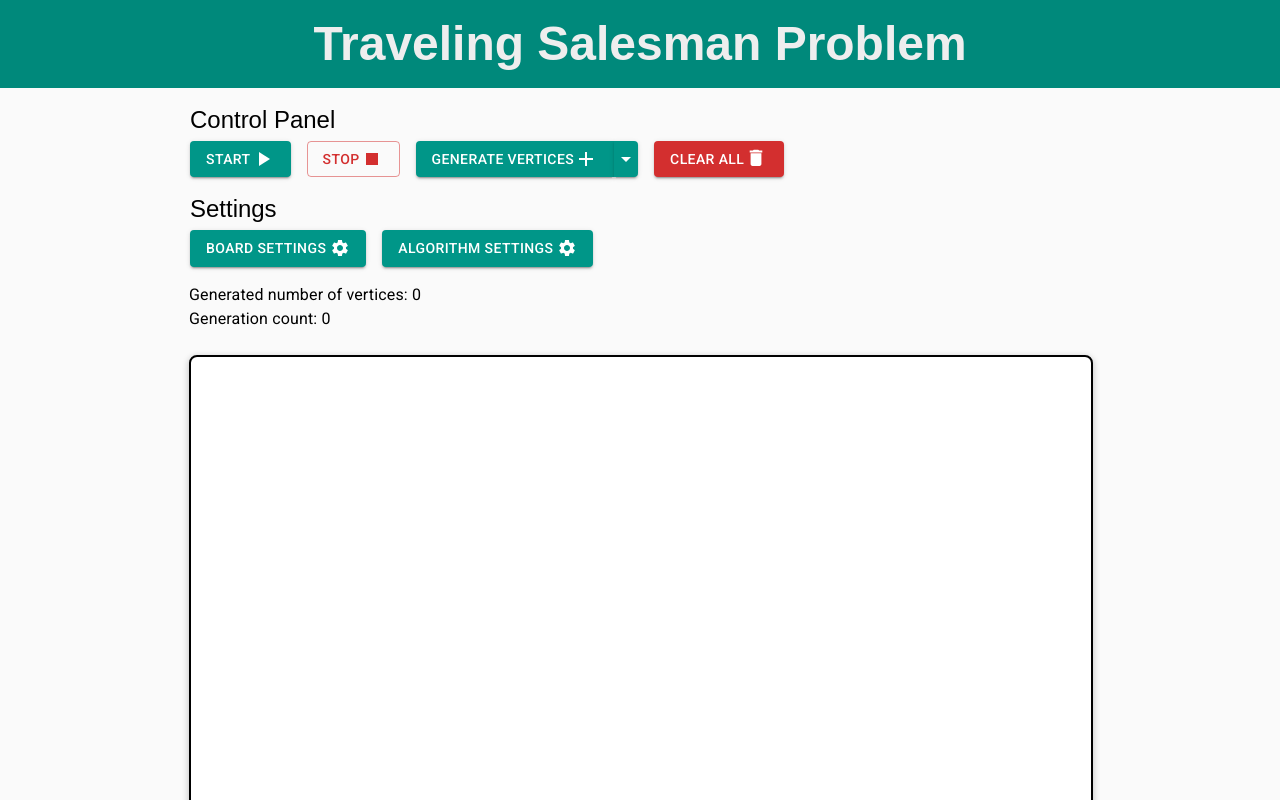
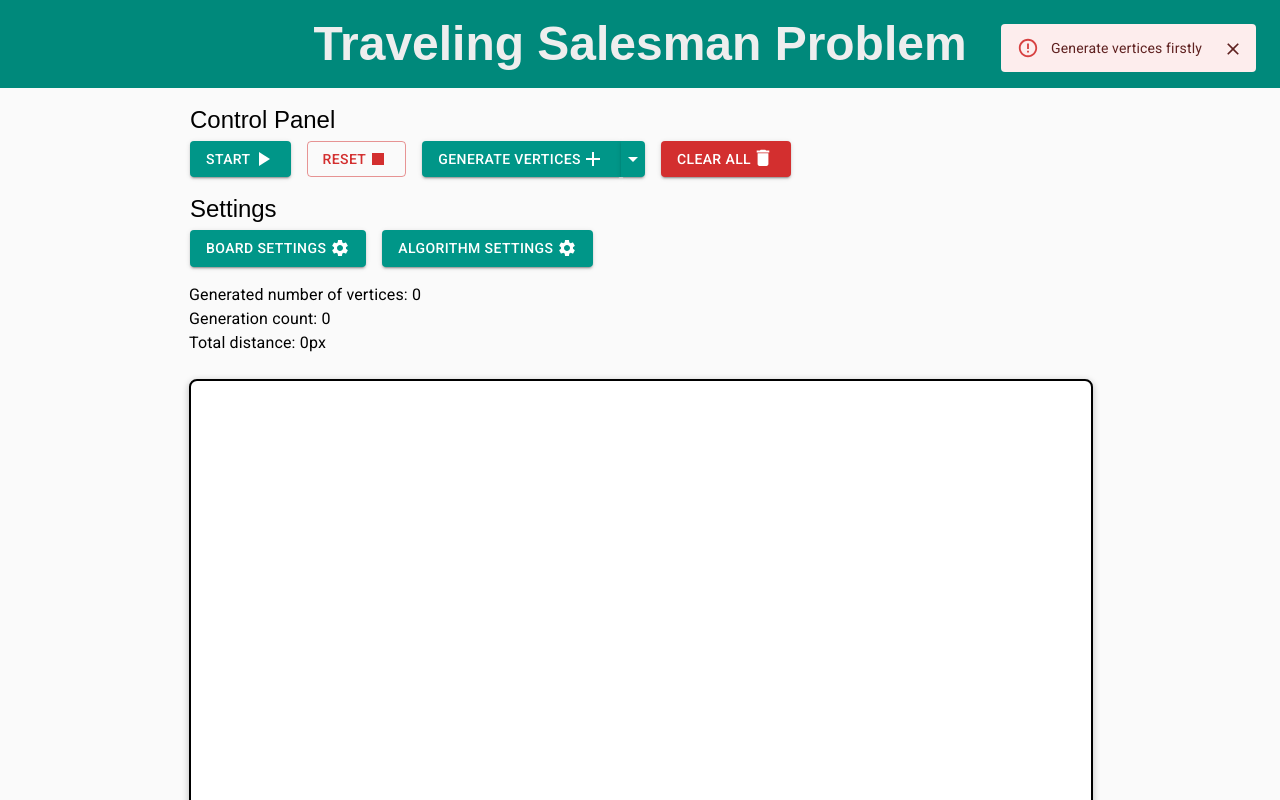
Before and after one commit to GEOFARL/tsp-genetic, a React (Vite) app: page / in a window 1280 px wide. Both pictures are taken after a click on the button "START". Shown: the top 800 px of the page. Built offline with nearby package versions, Linux system fonts and the light colour scheme.

Commit message:
Add pausing

```diff
--- a/src/GA/GA.ts
+++ b/src/GA/GA.ts
@@ -316,4 +316,11 @@ export default class GA {
   public getGenerationCount() {
     return this.generationCount;
   }
+
+  public getTotalDistance() {
+    if (this.bestPopulation) {
+      return Math.round(this.bestPopulation.value * 100) / 100;
+    }
+    return 0;
+  }
 }
--- a/src/app/slices/GASlice.ts
+++ b/src/app/slices/GASlice.ts
@@ -7,6 +7,7 @@ export interface GASlice {
   points: IPoint[];
   route: number[];
   intervalId: number | null;
+  isPaused: boolean;
   numberPointsToGenerate: number;
   config: {
     populationSize: number;
@@ -15,6 +16,7 @@ export interface GASlice {
   };
   stats: {
     generationCount: number;
+    totalDistance: number;
   };
 }
 
@@ -22,6 +24,7 @@ const initialState: GASlice = {
   points: [],
   route: [],
   intervalId: null,
+  isPaused: false,
   numberPointsToGenerate: 50,
   config: {
     populationSize: 30,
@@ -30,6 +33,7 @@ const initialState: GASlice = {
   },
   stats: {
     generationCount: 0,
+    totalDistance: 0,
   },
 };
 
@@ -74,10 +78,17 @@ export const GASlice = createSlice({
     setGenerationCount: (state, action: PayloadAction<number>) => {
       state.stats.generationCount = action.payload;
     },
+    setTotalDistance: (state, action: PayloadAction<number>) => {
+      state.stats.totalDistance = action.payload;
+    },
     clearAllStats: (state) => {
       state.stats = {
         generationCount: 0,
+        totalDistance: 0,
       };
+    },
+    setIsPaused: (state, action: PayloadAction<boolean>) => {
+      state.isPaused = action.payload;
     },
   },
 });
@@ -93,8 +104,10 @@ export const {
   removeRoute,
   setIntervalId,
   setNumberOfPointsToGenerate,
+  setTotalDistance,
   setGenerationCount,
   clearAllStats,
+  setIsPaused,
 } = GASlice.actions;
 
 export const selectPoints = (state: RootState) => state.GA.points;
@@ -109,5 +122,8 @@ export const selectTotalPointsGenerated = createSelector(
 );
 export const selectGenerationCount = (state: RootState) =>
   state.GA.stats.generationCount;
+export const selectTotalDistance = (state: RootState) =>
+  state.GA.stats.totalDistance;
+export const selectIsPaused = (state: RootState) => state.GA.isPaused;
 
 export default GASlice.reducer;
--- a/src/components/ControlPanel.tsx
+++ b/src/components/ControlPanel.tsx
@@ -1,27 +1,35 @@
-import { Button, Typography } from '@mui/material';
+import { Button, Snackbar, Typography } from '@mui/material';
 import { Box, Stack } from '@mui/system';
+import MuiAlert from '@mui/material/Alert';
 
 import DeleteIcon from '@mui/icons-material/Delete';
 import StopIcon from '@mui/icons-material/Stop';
 import PlayArrowIcon from '@mui/icons-material/PlayArrow';
+import PauseIcon from '@mui/icons-material/Pause';
+
 import useClearAll from '../hooks/useClearAll';
 import { useDispatch, useSelector } from 'react-redux';
 import { AppDispatch } from '../app/store';
 import {
   selectIntervalId,
+  selectIsPaused,
   selectPoints,
   setIntervalId,
+  setIsPaused,
 } from '../app/slices/GASlice';
 import useStartAlgorithm from '../hooks/useStartAlgorithm';
 import VertexGenerator from './VertexGenerator';
+import { useState } from 'react';
 
 const ControlPanel = () => {
+  const [messageOpen, setMessageOpen] = useState(false);
   const clearAllPoints = useClearAll();
   const startAlgo = useStartAlgorithm();
 
   const dispatch = useDispatch<AppDispatch>();
   const points = useSelector(selectPoints);
   const intervalId = useSelector(selectIntervalId);
+  const isPaused = useSelector(selectIsPaused);
 
   return (
     <Box
@@ -41,24 +49,57 @@ const ControlPanel = () => {
         Control Panel
       </Typography>
       <Stack direction={'row'} spacing={2} alignItems={'end'}>
+        {!intervalId ? (
           <Button
             variant="contained"
             onClick={() => {
               if (points.length > 0 && !intervalId) {
                 startAlgo();
+              } else if (points.length === 0) {
+                setMessageOpen(true);
               }
             }}
           >
             Start <PlayArrowIcon />
           </Button>
+        ) : !isPaused ? (
+          <Button
+            variant="contained"
+            onClick={() => dispatch(setIsPaused(true))}
+          >
+            Pause <PlayArrowIcon />
+          </Button>
+        ) : (
+          <Button
+            variant="contained"
+            onClick={() => dispatch(setIsPaused(false))}
+          >
+            Resume <PauseIcon />
+          </Button>
+        )}
+        <Snackbar
+          open={messageOpen}
+          autoHideDuration={6000}
+          onClose={() => setMessageOpen(false)}
+          anchorOrigin={{ horizontal: 'right', vertical: 'top' }}
+        >
+          <MuiAlert
+            onClose={() => setMessageOpen(false)}
+            severity="error"
+            sx={{ width: '100%' }}
+          >
+            Generate vertices firstly
+          </MuiAlert>
+        </Snackbar>
         <Button
           variant="outlined"
           color="error"
           onClick={() => {
             dispatch(setIntervalId(null));
+            dispatch(setIsPaused(false));
           }}
         >
-          Stop <StopIcon />
+          Reset <StopIcon />
         </Button>
         <VertexGenerator />
         <Button
@@ -67,6 +108,7 @@ const ControlPanel = () => {
           onClick={() => {
             dispatch(setIntervalId(null));
             clearAllPoints();
+            dispatch(setIsPaused(false));
           }}
         >
           Clear All <DeleteIcon sx={{ pb: '.15rem' }} />
--- a/src/components/Stats.tsx
+++ b/src/components/Stats.tsx
@@ -3,12 +3,14 @@ import { Box } from '@mui/system';
 import { useSelector } from 'react-redux';
 import {
   selectGenerationCount,
+  selectTotalDistance,
   selectTotalPointsGenerated,
 } from '../app/slices/GASlice';
 
 const Stats = () => {
   const totalVertices = useSelector(selectTotalPointsGenerated);
   const generationCount = useSelector(selectGenerationCount);
+  const totalDistance = useSelector(selectTotalDistance);
 
   return (
     <Box
@@ -22,6 +24,7 @@ const Stats = () => {
       <Typography variant="body1">
         Generation count: {generationCount}
       </Typography>
+      <Typography variant="body1">Total distance: {totalDistance}px</Typography>
     </Box>
   );
 };
--- a/src/components/VertexGenerator.tsx
+++ b/src/components/VertexGenerator.tsx
@@ -11,6 +11,7 @@ import {
   removeRoute,
   selectNumberOfPointsToGenerate,
   setIntervalId,
+  setIsPaused,
   setNumberOfPointsToGenerate,
 } from '../app/slices/GASlice';
 import { MouseEvent, useState } from 'react';
@@ -40,6 +41,7 @@ const VertexGenerator = () => {
         onClick={() => {
           dispatch(setIntervalId(null));
           dispatch(removeRoute());
+          dispatch(setIsPaused(false));
           generatePoints(pointsToGenerate);
         }}
         sx={{
--- a/src/hooks/useStartAlgorithm.ts
+++ b/src/hooks/useStartAlgorithm.ts
@@ -3,13 +3,17 @@ import { AppDispatch } from '../app/store';
 import GA from '../GA/GA';
 import {
   selectConfig,
+  selectIsPaused,
   selectPoints,
   setGenerationCount,
   setIntervalId,
   setRoute,
+  setTotalDistance,
 } from '../app/slices/GASlice';
 import { selectParameters } from '../app/slices/algorithmParametersSlice';
 import { selectUpdateRate } from '../app/slices/boardSlice';
+
+let isPausedOuter = false;
 
 export default function useStartAlgorithm() {
   const dispatch = useDispatch<AppDispatch>();
@@ -17,13 +21,19 @@ export default function useStartAlgorithm() {
   const config = useSelector(selectConfig);
   const parameters = useSelector(selectParameters);
   const updateRate = useSelector(selectUpdateRate);
+  const isPaused = useSelector(selectIsPaused);
+  isPausedOuter = isPaused;
 
   const startAlgo = () => {
+    isPausedOuter = false;
     const geneticAlgorithm = new GA(points, { ...config, ...parameters });
     const id = setInterval(() => {
-      const route = geneticAlgorithm.getRoute();
-      dispatch(setRoute(route));
-      dispatch(setGenerationCount(geneticAlgorithm.getGenerationCount()));
+      if (!isPausedOuter) {
+        const route = geneticAlgorithm.getRoute();
+        dispatch(setRoute(route));
+        dispatch(setGenerationCount(geneticAlgorithm.getGenerationCount()));
+        dispatch(setTotalDistance(geneticAlgorithm.getTotalDistance()));
+      }
     }, updateRate);
 
     dispatch(setIntervalId(id));
```
Lines whose indentation alone changed are shown as unchanged.
